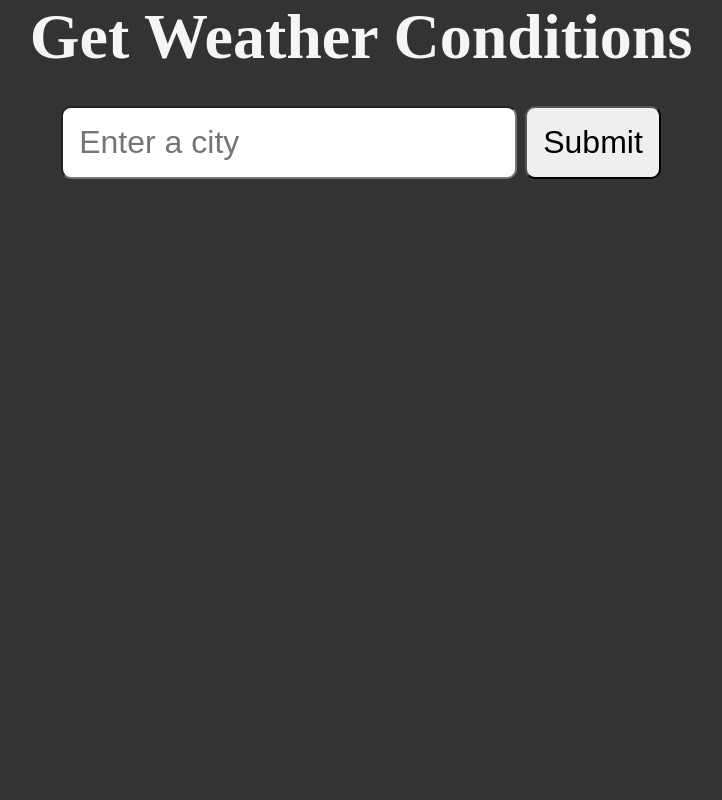
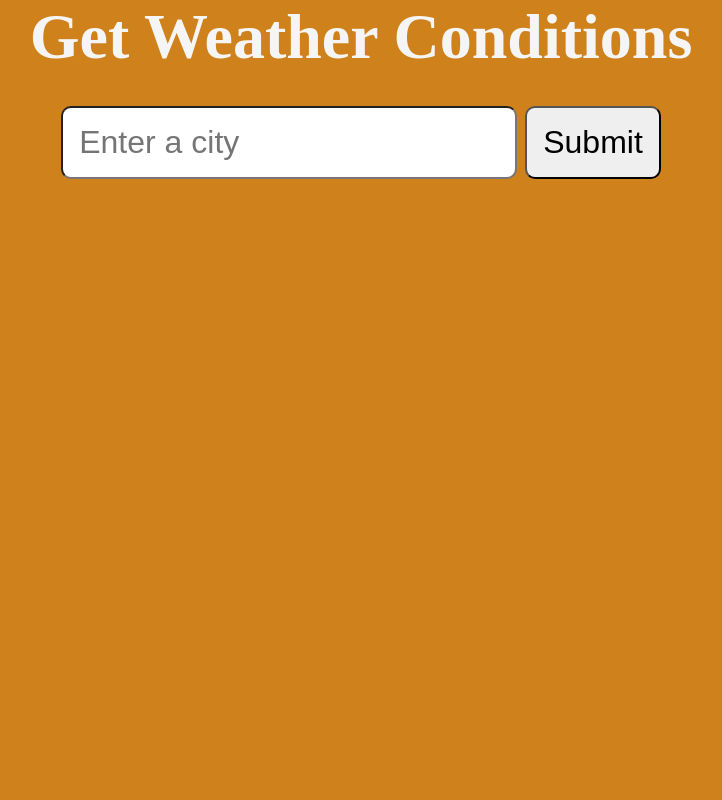
Before and after one commit to peterowix77/python-weather-app, a Flask app: page / in a window 1280 px wide. Shown: the whole page, without its empty margins (279-1001 px from the left). Run offline with Flask 3, Linux system fonts and the light colour scheme.

Commit message:
backgroundcolour changed

```diff
--- a/static/styles/style.css
+++ b/static/styles/style.css
@@ -6,7 +6,7 @@
 
 body{
     padding: 2 rem;
-    background-color: #333;
+    background-color:rgb(207, 130, 28);
     color: whitesmoke;
     min-height: 100vh;
     display: flex;
```
